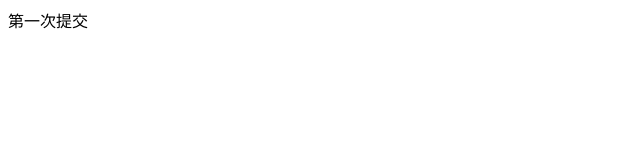
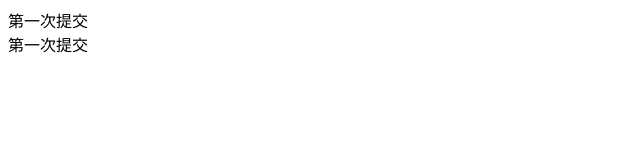
Before and after one commit to moyangzhen/moyangzhen, a plain HTML site: page index.html in a window 1280 px wide. Shown: the whole page, without its empty margins (0-640 px from the left). Drawn offline with Linux system fonts and the light colour scheme.

Commit message:
修改代码

```diff
--- a/index.html
+++ b/index.html
@@ -8,5 +8,6 @@
 </head>
 <body>
     <div>第一次提交</div>
+    <div>第一次提交</div>
 </body>
 </html>
```
